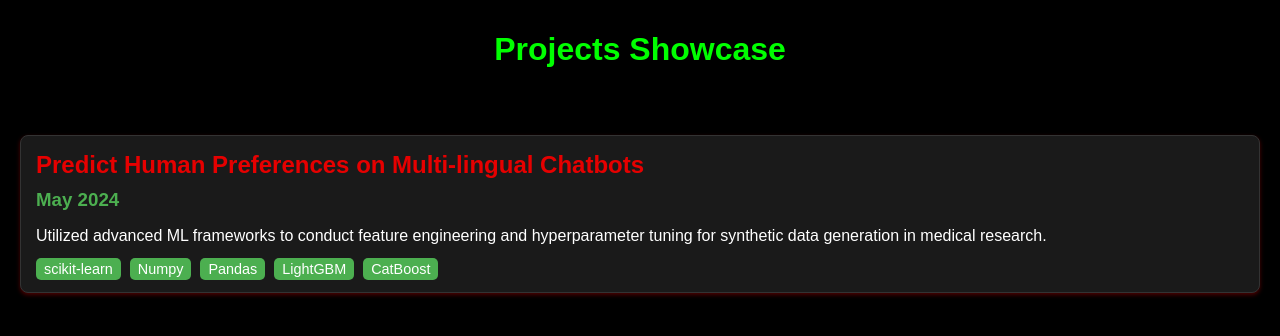
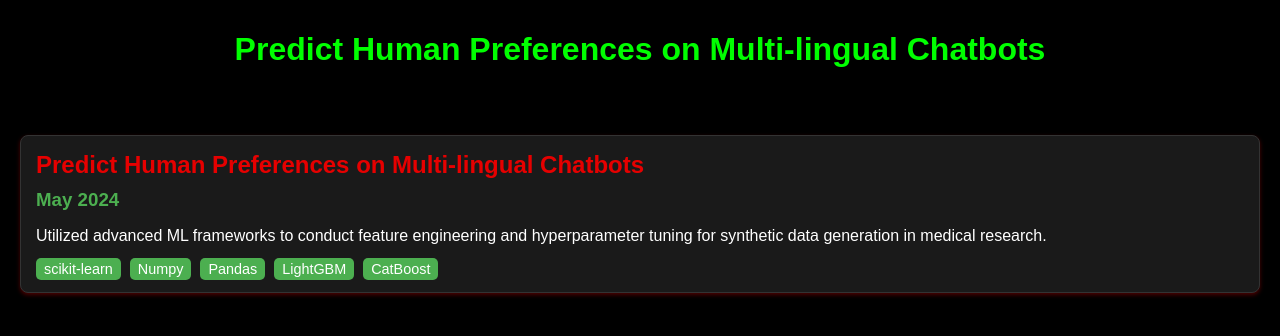
Before and after one commit to priyanshujiiii/research, a plain HTML site: page project004.html in a window 1280 px wide. Drawn offline with Linux system fonts and the light colour scheme.

Commit message:
project update

```diff
--- a/project004.html
+++ b/project004.html
@@ -59,7 +59,7 @@
 <body>
 
 <header>
-    <h1>Projects Showcase</h1>
+    <h1>Predict Human Preferences on Multi-lingual Chatbots</h1>
 </header>
 
 <main>
```
Also changed, not shown: project003.html (+1 -1 lines).
